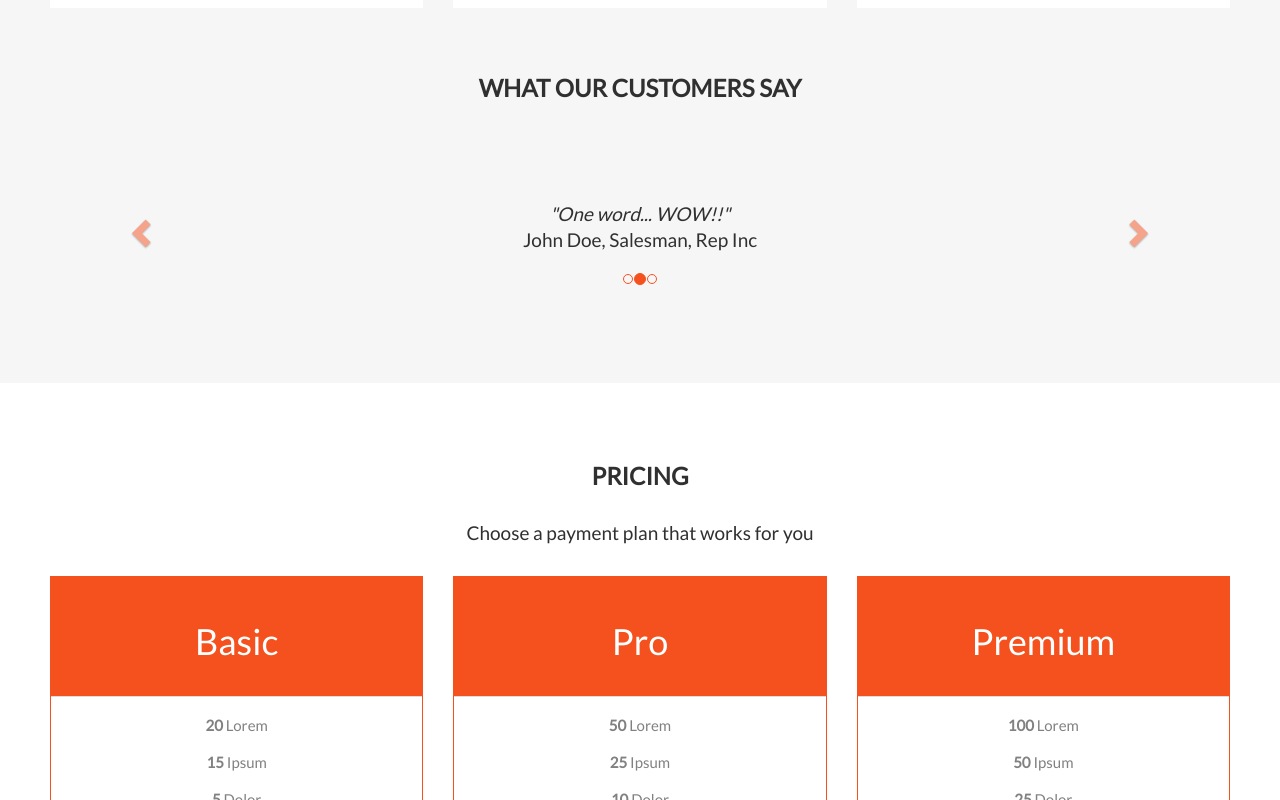
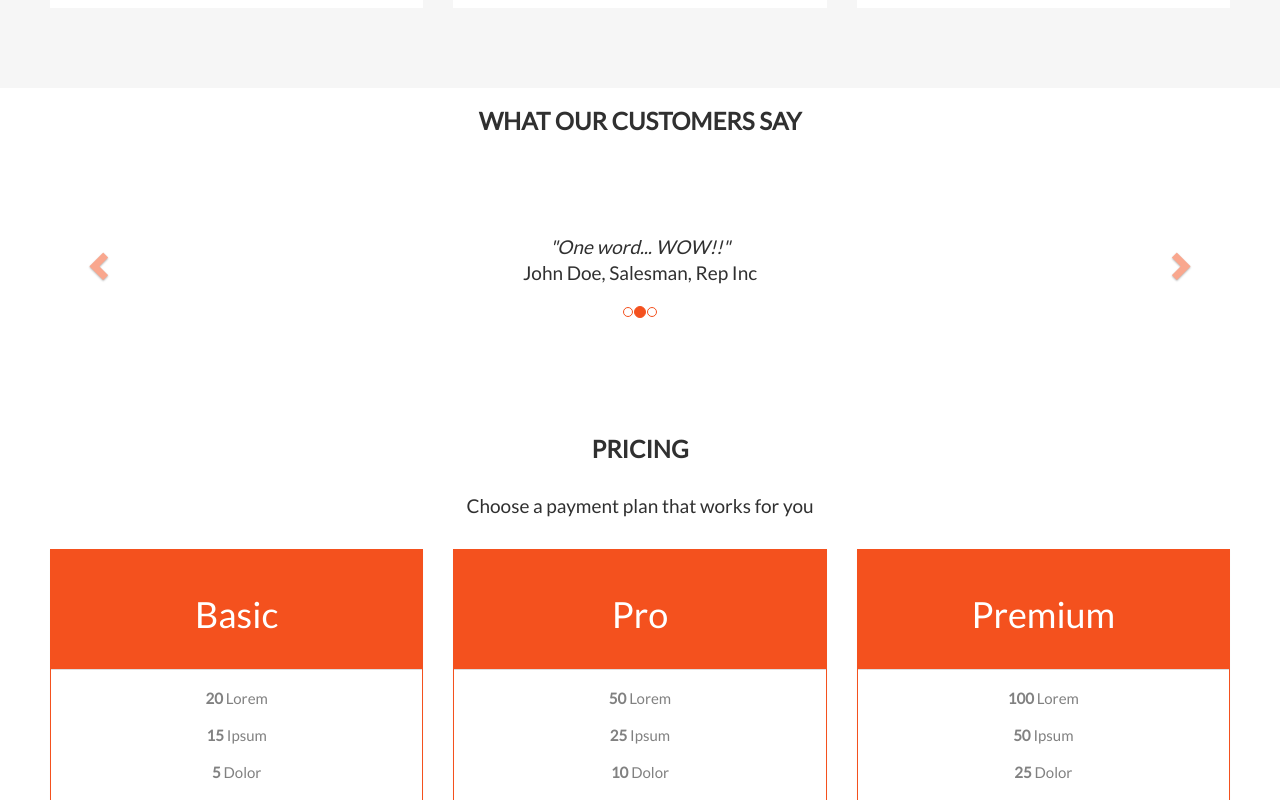
Before and after one commit to RumaRDas/react_staticpage, a React (Create React App) app in the folder staticpage/: page / in a window 1280 px wide. Shown: the part 2760-3560 px from the top of the page. Built offline with nearby package versions, Linux system fonts and the light colour scheme.

Commit message:
Ading file

```diff
--- a/staticpage/src/App.js
+++ b/staticpage/src/App.js
@@ -6,9 +6,10 @@ import Services from "./components/Services";
 import Portfolio from "./components/Portfolio";
 import Contact from "./components/Contact";
 import Footer from "./components/Footer";
+import Testmonial from "./components/Testmonial";
+import Map from "./components/Map";
+import Pricing from './components/Pricing';
 import './App.css';
-import Pricing from './components/Pricing';
-
 const App = () => {
   return (
     <div className="App">
@@ -17,10 +18,11 @@ const App = () => {
       <About />
       <Services />
       <Portfolio />
+      <Testmonial />
       <Pricing />
       <Contact />
+      <Map />
       <Footer />
-
     </div>
   );
 }
--- /dev/null
+++ b/staticpage/src/components/Map.js
@@ -0,0 +1,13 @@
+import React, {Fragment} from 'react'
+
+const Map = ()=> {
+
+        return (
+            <Fragment>
+            <img src="https://i.ibb.co/ZmD1dFy/map.jpg" className="w3-image w3-greyscale-min" style={{width:"100%"}}></img>
+            </Fragment>
+        )
+
+}
+
+export default Map;
--- a/staticpage/src/components/Portfolio.js
+++ b/staticpage/src/components/Portfolio.js
@@ -1,65 +1,35 @@
-import React, { Fragment } from 'react'
+import React from 'react'
 
 const Portfolio = () => {
     return (
-        <Fragment>
             <div id="portfolio" className="container-fluid text-center bg-grey">
                 <h2>Portfolio</h2><br />
                 <h4>What we have created</h4>
                 <div className="row text-center slideanim">
                     <div className="col-sm-4">
                         <div className="thumbnail">
-                            <img src="paris.jpg" alt="Paris" width="400" height="300" />
+                            <img src="https://i.ibb.co/WDsjKr9/paris.jpg" alt="Paris" width="400" height="300" />
                             <p><strong>Paris</strong></p>
                             <p>Yes, we built Paris</p>
                         </div>
                     </div>
                     <div className="col-sm-4">
                         <div className="thumbnail">
-                            <img src="newyork.jpg" alt="New York" width="400" height="300" />
+                            <img src="https://i.ibb.co/ZYRw5Cy/newyork.jpg" alt="New York" width="400" height="300" />
                             <p><strong>New York</strong></p>
                             <p>We built New York</p>
                         </div>
                     </div>
                     <div className="col-sm-4">
                         <div className="thumbnail">
-                            <img src="sanfran.jpg" alt="San Francisco" width="400" height="300" />
+                            <img src="https://i.ibb.co/4NPn6Nd/sanfran.jpg" alt="San Francisco" width="400" height="300" />
                             <p><strong>San Francisco</strong></p>
                             <p>Yes, San Fran is ours</p>
                         </div>
                     </div>
-                </div><br />
-
-                <h2>What our customers say</h2>
-                <div id="myCarousel" className="carousel slide text-center" data-ride="carousel">
-                    <ol className="carousel-indicators">
-                        <li data-target="#myCarousel" data-slide-to="0" className="active"></li>
-                        <li data-target="#myCarousel" data-slide-to="1"></li>
-                        <li data-target="#myCarousel" data-slide-to="2"></li>
-                    </ol>
-                    <div className="carousel-inner" role="listbox">
-                        <div className="item active">
-                            <h4>"This company is the best. I am so happy with the result!"<br /><span>Michael Roe, Vice President, Comment Box</span></h4>
-                        </div>
-                        <div className="item">
-                            <h4>"One word... WOW!!"<br /><span>John Doe, Salesman, Rep Inc</span></h4>
-                        </div>
-                        <div className="item">
-                            <h4>"Could I... BE any more happy with this company?"<br /><span>Chandler Bing, Actor, FriendsAlot</span></h4>
-                        </div>
-                    </div>
-                    <a className="left carousel-control" href="#myCarousel" role="button" data-slide="prev">
-                        <span className="glyphicon glyphicon-chevron-left" aria-hidden="true"></span>
-                        <span className="sr-only">Previous</span>
-                    </a>
-                    <a className="right carousel-control" href="#myCarousel" role="button" data-slide="next">
-                        <span className="glyphicon glyphicon-chevron-right" aria-hidden="true"></span>
-                        <span className="sr-only">Next</span>
-                    </a>
                 </div>
             </div>
 
-        </Fragment>
     )
 
 }
--- /dev/null
+++ b/staticpage/src/components/Testmonial.js
@@ -0,0 +1,39 @@
+import React, { Fragment } from 'react'
+
+const Testmonial = () =>{
+
+        return (
+            <Fragment>
+            <h2 className="text-center">What our customers say</h2>
+            <div id="myCarousel" className="carousel slide text-center" data-ride="carousel">
+                <ol className="carousel-indicators">
+                    <li data-target="#myCarousel" data-slide-to="0" className="active"></li>
+                    <li data-target="#myCarousel" data-slide-to="1"></li>
+                    <li data-target="#myCarousel" data-slide-to="2"></li>
+                </ol>
+                <div className="carousel-inner" role="listbox">
+                    <div className="item active">
+                        <h4>"This company is the best. I am so happy with the result!"<br /><span>Michael Roe, Vice President, Comment Box</span></h4>
+                    </div>
+                    <div className="item">
+                        <h4>"One word... WOW!!"<br /><span>John Doe, Salesman, Rep Inc</span></h4>
+                    </div>
+                    <div className="item">
+                        <h4>"Could I... BE any more happy with this company?"<br /><span>Chandler Bing, Actor, FriendsAlot</span></h4>
+                    </div>
+                </div>
+                <a className="left carousel-control" href="#myCarousel" role="button" data-slide="prev">
+                    <span className="glyphicon glyphicon-chevron-left" aria-hidden="true"></span>
+                    <span className="sr-only">Previous</span>
+                </a>
+                <a className="right carousel-control" href="#myCarousel" role="button" data-slide="next">
+                    <span className="glyphicon glyphicon-chevron-right" aria-hidden="true"></span>
+                    <span className="sr-only">Next</span>
+                </a>
+            </div>
+            </Fragment>
+        );
+
+}
+
+export default Testmonial;
```
